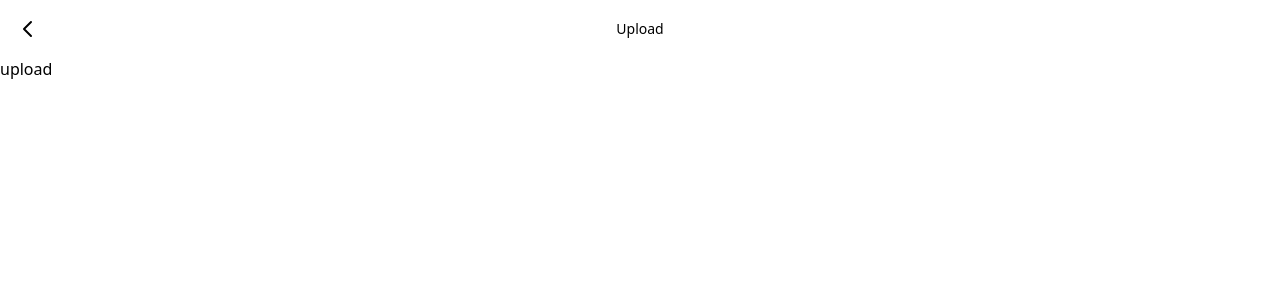
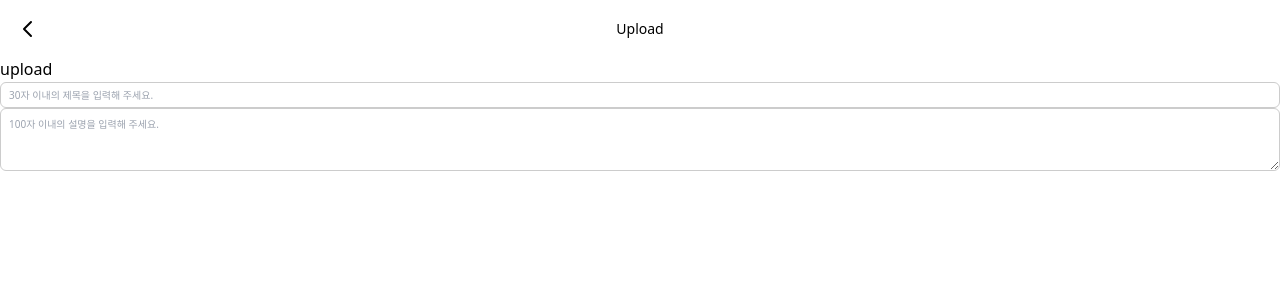
Before and after one commit to linc-hackathon-1/web1-frontend, a React (Vite) app: page /upload in a window 1280 px wide. Shown: the top 300 px of the page. Built offline with nearby package versions, Linux system fonts and the light colour scheme; a web font is replaced by a local one.

Commit message:
feat: input, textarea

```diff
--- /dev/null
+++ b/src/components/atoms/Input.tsx
@@ -0,0 +1,22 @@
+import { InputHTMLAttributes } from 'react';
+import { twMerge } from 'tailwind-merge';
+
+interface InputProps extends InputHTMLAttributes<HTMLInputElement> {
+  classes?: string;
+}
+
+function Input({
+  classes,
+  ...rest
+}: InputProps) {
+  const merged = twMerge(classes, 'border border-lightGrey p-2 h-[26px] text-[10px] w-full rounded-md focus:border-primary focus:outline-none');
+
+  return (
+    <input
+      className={merged}
+      {...rest}
+    />
+  );
+}
+
+export default Input;
--- /dev/null
+++ b/src/components/atoms/Textarea.tsx
@@ -0,0 +1,22 @@
+import { TextareaHTMLAttributes } from 'react';
+import { twMerge } from 'tailwind-merge';
+
+interface TextareaProps extends TextareaHTMLAttributes<HTMLTextAreaElement> {
+  classes?: string;
+}
+
+function Textarea({
+  classes,
+  ...rest
+}: TextareaProps) {
+  const merged = twMerge(classes, 'border border-lightGrey p-2 h-[63px] text-[10px] w-full rounded-md focus:border-primary focus:outline-none');
+
+  return (
+    <textarea
+      className={merged}
+      {...rest}
+    />
+  );
+}
+
+export default Textarea;
--- a/src/pages/Upload/index.tsx
+++ b/src/pages/Upload/index.tsx
@@ -1,9 +1,21 @@
 import Page from '@components/templates/Page';
+import Input from '@components/atoms/Input';
+import Textarea from '@components/atoms/Textarea';
 
 function UploadPage() {
   return (
     <Page pageName="Upload" hideNavigation hideFooter>
       <p>upload</p>
+      <Input
+        placeholder="30자 이내의 제목을 입력해 주세요."
+        maxLength={30}
+        type="text"
+      />
+      <Textarea
+        placeholder="100자 이내의 설명을 입력해 주세요."
+        maxLength={100}
+        rows={4}
+      />
     </Page>
   );
 }
```
